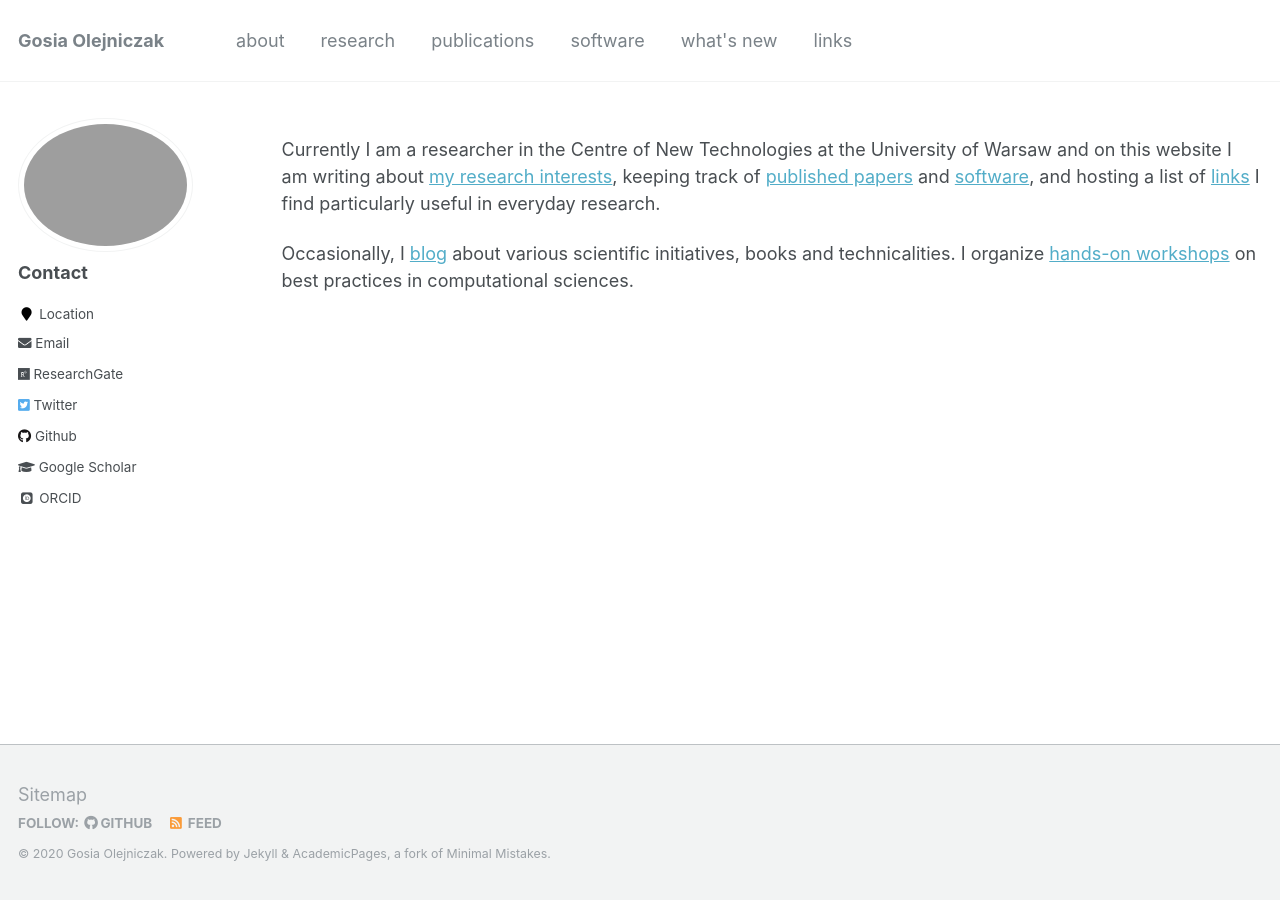
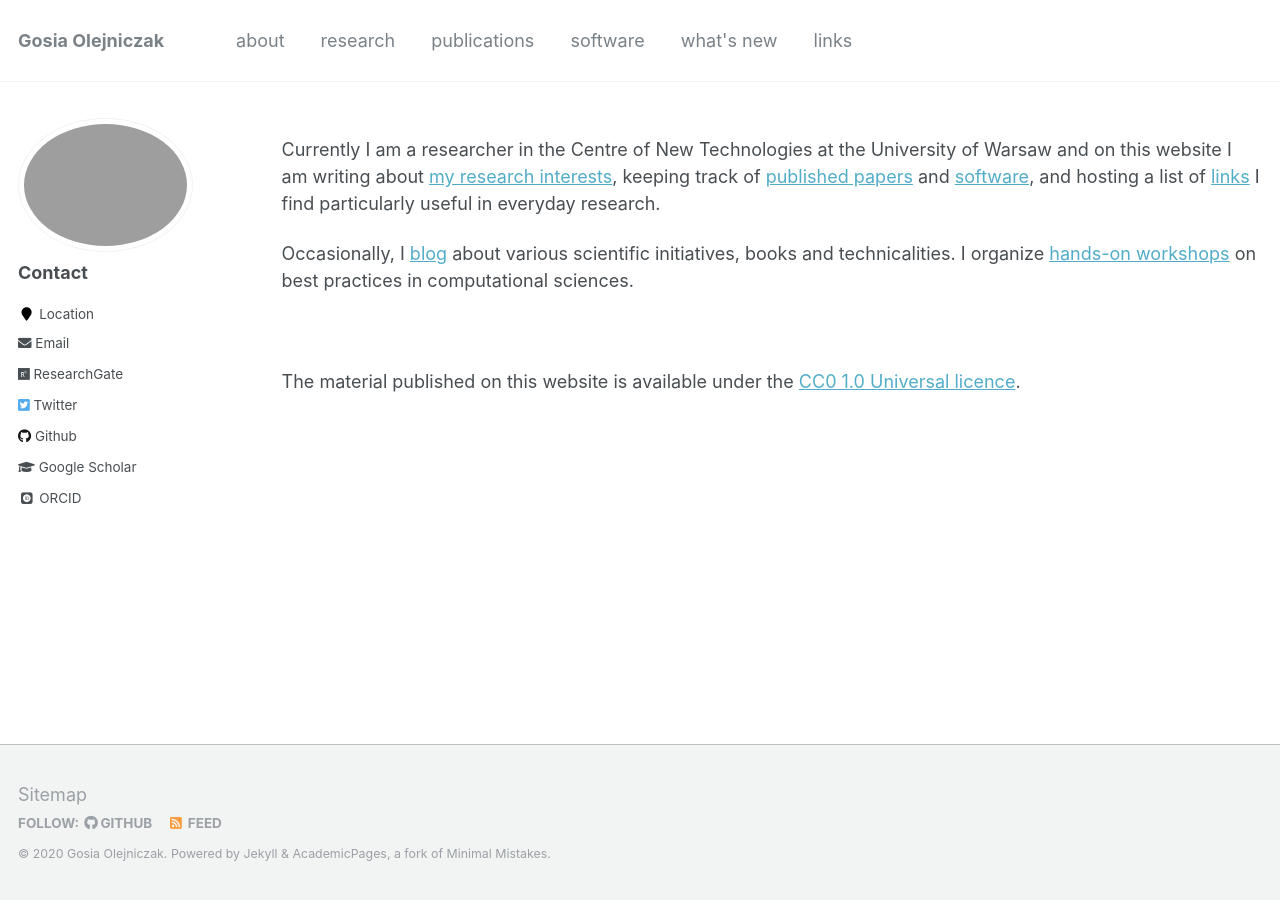
Before and after one commit to gosiao/gosiao.github.com, a Jekyll site: the page built from _pages/about.md, in a window 1280 px wide. Built offline with Jekyll 4.4.1, drawn with Linux system fonts in a browser that asks for light colours; some web fonts are replaced.

Commit message:
add info about the licence on the about page

```diff
--- a/_pages/about.md
+++ b/_pages/about.md
@@ -13,3 +13,8 @@
 
 Occasionally, I [blog](news.md) about various scientific initiatives, books and technicalities.
 I organize [hands-on workshops](https://comp-sci-tools.github.io/) on best practices in computational sciences.
+
+
+<br>
+
+The material published on this website is available under the [CC0 1.0 Universal licence](https://creativecommons.org/publicdomain/zero/1.0/deed.en).
```
